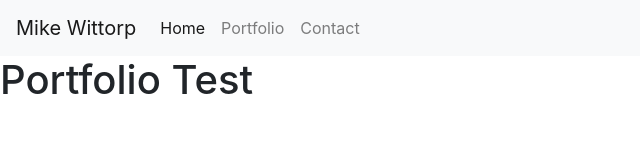
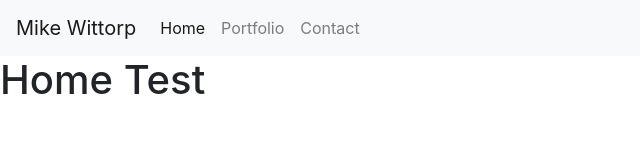
Before and after one commit to MichaelWitt/homework2responsiveportfolio, a plain HTML site: page index.html in a window 1280 px wide. Shown: the whole page, without its empty margins (0-640 px from the left). Drawn offline with nearby package versions, Linux system fonts and the light colour scheme.

Commit message:
home test

```diff
--- a/index.html
+++ b/index.html
@@ -36,7 +36,7 @@
     </div>
   </nav>
 
-  <h1>Portfolio Test</h1>
+  <h1>Home Test</h1>
 
 
 </body>
```
